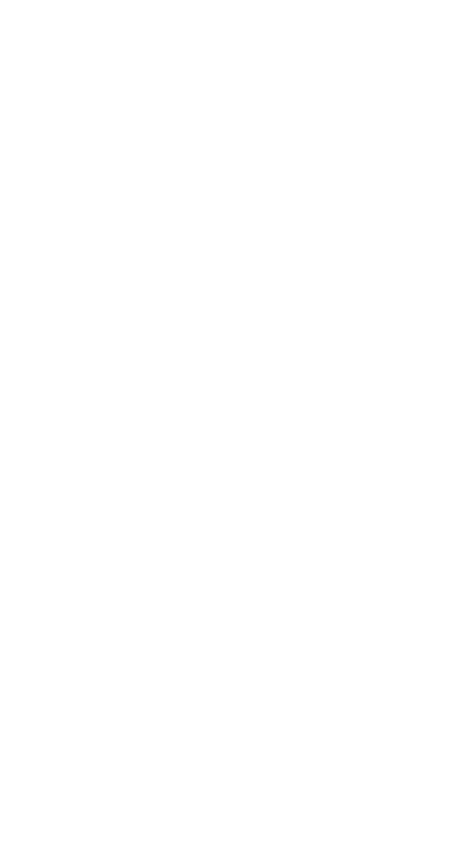
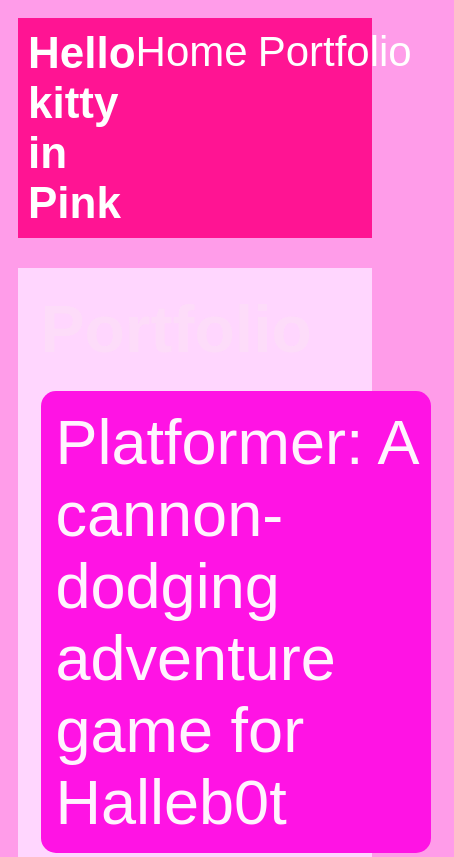
Before and after one commit to Arelle10/Arelle10.github.io, a plain HTML site: page portfolio.html in a window 390 px wide. Shown: the top 857 px of the page, 454 px wide, since content can reach past the window. Drawn offline with Linux system fonts and the light colour scheme.

Commit message:
saving portfolio

```diff
--- a/portfolio.html
+++ b/portfolio.html
@@ -0,0 +1,40 @@
+<!DOCTYPE html>
+<html>
+  <head>
+    <title>Hello Kitty in Pink</title>
+    <link rel="stylesheet" href="style.css" />
+  </head>
+
+  <body>
+    <!-- All content goes here -->
+    <div id="all-contents">
+        <nav>
+            <h1>Hello kitty in Pink</h1>
+            <ul id="nav-ul">
+           <li class=""nav-li">
+            <a href="index.html">Home</a>
+            </li>
+            <li class="nav-li">
+                <a href="portfolio.html">Portfolio</a>
+              </li>
+            </ul>
+        </nav>
+      <main>
+        <div class="content">
+            <h1>Portfolio</h1>
+            <ul id="portfolio">
+                <li>
+                    <a href="projects/platformer/">Platformer: A cannon-dodging adventure game for Halleb0t</a>
+                  </li>
+                  <li>
+                    <a href="projects/bouncing-box/">Bouncing Box: A fun introduction to web game development</a>
+                  </li>
+                  <li>
+                    <a href="projects/circularity/">Circularity: A poetic motion experiment with circles</a>
+                  </li>
+            </ul>
+          </div>
+      </main>
+    </div>
+  </body>
+</html>
--- a/style.css
+++ b/style.css
@@ -47,7 +47,7 @@ a {
 
 /* main container area beneath menu */
 main {
-    background: rgb(245, 238, 219);
+    background: rgb(255, 214, 254);
     display: flex;
     margin-top: 20px;
 }
@@ -68,13 +68,89 @@ main {
 
 /* interests section styles */
 #interests {
-    border: 4px silver ridge;
+    border: 4px rgba(245, 239, 239, 0.931) ridge;
     padding: 8px;
     margin-top: 20px;
     background-color:deeppink;
-    color: white;
+    color: rgb(207, 29, 85);
 }
 
 h2, h3 {
     margin: 0px;
 }
+
+/* Portfolio styles */
+.content h1 {
+    color: rgba(246, 236, 236, 0.275);
+  }
+
+  #portfolio {
+    list-style-type: none;
+    padding-left: 0;
+  }
+
+  #portfolio li {
+    background: #ff13e4;
+    padding: 10px;
+    border-radius: 10px;
+    margin-bottom: 10px;
+  }
+
+  #portfolio li:hover {
+    background: #ff6b6bb5;
+  }
+
+  #portfolio a {
+    text-decoration: none;
+    color: #fffffff4;
+  }
+
+  /* responsive web design */
+@media screen and (min-width: 120px) and (max-width: 1080px) {
+    main {
+      height: 100ch;
+      zoom: 1.5;
+      display: grid;
+    }
+
+    h1 {
+      font-size: 44px;
+    }
+
+    h2 {
+      font-size: 42px;
+    }
+
+    h3 {
+      font-size: 36px;
+    }
+
+    #all-contents {
+      height: 100ch;
+      margin: none;
+    }
+
+    a {
+      font-size: 42px;
+    }
+
+    .sidebar {
+      margin-right: 0px;
+      justify-content: center;
+      align-items: center;
+    }
+
+    .sidebar-img {
+      width: 100%;
+    }
+
+    p,
+    li {
+      font-size: 24px;
+    }
+
+    .content {
+      align-content: center;
+      justify-content: center;
+    }
+  }
```
